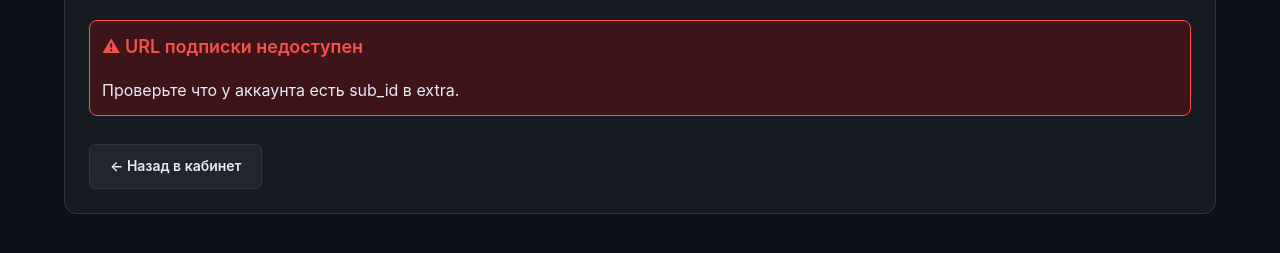
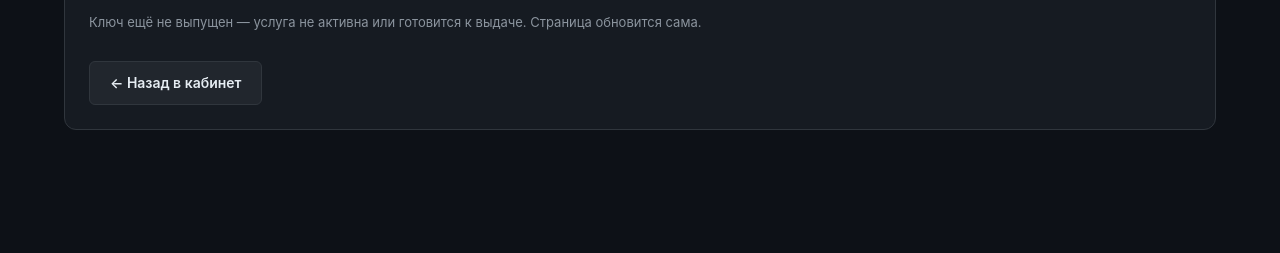
Before and after one commit to vasa57kam/datacenter-core, a FastAPI app: template backend/app/ui/templates/lk/config.html in a window 1280 px wide. Shown: the part 172-425 px from the top of the page. Run offline with FastAPI, Linux system fonts and the light colour scheme; the template is opened without the code that fills it, so the values that code supplies are empty; parts of the project's set-up code (start-up, migrations or seed data) failed here and were passed over.

Commit message:
auto: 2026-10-15_12:05

```diff
--- a/backend/app/ui/cabinet.py
+++ b/backend/app/ui/cabinet.py
@@ -55,6 +55,11 @@ def _ru_reason(r: str) -> str:
     return r
 
 
+TYPE_RU = {
+    "vpn": "Защищённый канал", "vps": "Сервер", "cctv": "Видеонаблюдение",
+    "hosting": "Хостинг", "storage": "Хранилище", "mail": "Почта",
+}
+templates.env.filters["ru_type"] = lambda t: TYPE_RU.get((t or "").lower(), t)
 templates.env.filters["ru_reason"] = _ru_reason
 templates.env.filters["ru_status"] = lambda s: RU_STATUS.get(s, s)
 templates.env.filters["ru_payreq"] = lambda s: RU_PAYREQ.get(s, s)
@@ -388,11 +393,12 @@ def service_config(service_id: int, request: Request, db: Session = Depends(get_
             cfg = get_adapter(node).render_config(db, account)
             link, sub_url, conf = cfg.get("link"), cfg.get("subscription_url"), cfg.get("config_text")
     qr_svg = ""
-    if link:
+    qr_target = sub_url or link
+    if qr_target:
         try:
             import qrcode
             from qrcode.image.svg import SvgPathImage
-            qr_svg = qrcode.make(link, image_factory=SvgPathImage).to_string(encoding="unicode")
+            qr_svg = qrcode.make(qr_target, image_factory=SvgPathImage).to_string(encoding="unicode")
         except Exception:
             qr_svg = ""
     return templates.TemplateResponse(request, "lk/config.html", {
--- a/backend/app/ui/templates/lk/config.html
+++ b/backend/app/ui/templates/lk/config.html
@@ -1,12 +1,11 @@
 {% extends "lk/base.html" %}
-{% block title %}Конфиг{% endblock %}
+{% block title %}Доступ{% endblock %}
 {% block content %}
 <style>
   .qr { background:#fff; padding:14px; border-radius:10px; display:inline-block; margin:10px 0; }
   .qr svg { width:230px; height:230px; display:block; }
   .sub-url { background:#161b22; border:1px solid #30363d; padding:12px; border-radius:8px; margin:16px 0; word-break:break-all; font-family:monospace; font-size:13px; }
   .btn-copy { background:#238636; color:#fff; border:none; padding:8px 16px; border-radius:6px; cursor:pointer; margin:4px; }
-  .btn-copy:hover { background:#2ea043; }
   .note-box { background:#0f2d1a; border:1px solid #3fb950; padding:12px; border-radius:8px; margin:16px 0; }
 </style>
 <div class="card">
@@ -15,40 +14,25 @@
 
   {% if sub_url %}
     <div class="note-box">
-      <h3 style="margin-top:0;color:#3fb950">✓ URL подписки (рекомендуется)</h3>
-      <p style="margin:8px 0">Скопируйте эту ссылку и импортируйте в v2rayNG / Hiddify / Shadowrocket:</p>
+      <h3 style="margin-top:0;color:#3fb950">Ваш ключ доступа</h3>
+      <p style="margin:8px 0">Скопируйте ссылку и вставьте её в ваше приложение (v2rayNG, Hiddify, Shadowrocket) или отсканируйте QR-код камерой.</p>
       <div class="sub-url">{{ sub_url }}</div>
       <button class="btn-copy" onclick="navigator.clipboard.writeText('{{ sub_url }}'); this.textContent='Скопировано!'; setTimeout(()=>this.textContent='Скопировать', 2000)">Скопировать</button>
-
       {% if qr_svg %}
-        <h3 style="margin-top:20px">QR-код подписки</h3>
+        <h3 style="margin-top:20px">QR-код</h3>
         <div class="qr">{{ qr_svg | safe }}</div>
-        <p class="note">Наведи камеру в v2rayNG / Hiddify / Shadowrocket — приложение импортирует подписку.</p>
-      {% else %}
-        <p class="note" style="color:#f85149">QR-код не сгенерирован (библиотека qrcode не установлена)</p>
+        <p class="note">Наведите камеру в приложении — ключ доступа добавится автоматически.</p>
       {% endif %}
     </div>
   {% else %}
-    <div class="note-box" style="background:#3d1418;border-color:#f85149">
-      <h3 style="margin-top:0;color:#f85149">⚠ URL подписки недоступен</h3>
-      <p>Проверьте что у аккаунта есть sub_id в extra.</p>
-    </div>
-  {% endif %}
-
-  {% if link %}
-    <details style="margin-top:20px">
-      <summary style="cursor:pointer;color:#58a6ff">Прямая ссылка vless:// (для опытных пользователей)</summary>
-      <div class="sub-url" style="margin-top:10px">{{ link }}</div>
-      <button class="btn-copy" onclick="navigator.clipboard.writeText('{{ link }}'); this.textContent='Скопировано!'; setTimeout(()=>this.textContent='Скопировать', 2000)">Скопировать</button>
-      <p class="note" style="margin-top:8px">⚠️ Прямая ссылка может не работать в новых версиях 3x-ui. Используйте URL подписки выше.</p>
-    </details>
+    <p class="note">Ключ ещё не выпущен — услуга не активна или готовится к выдаче. Страница обновится сама.</p>
   {% endif %}
 
   <p style="margin-top:28px"><a href="/lk/" class="btn secondary">← Назад в кабинет</a></p>
 </div>
 <script>
   const sid = {{ service.id }};
-  let hasLink = {{ 'true' if (sub_url or link) else 'false' }};
+  let hasLink = {{ 'true' if sub_url else 'false' }};
   async function tick() {
     try {
       const r = await fetch('/lk/services/' + sid + '/status.json');
--- a/backend/app/ui/templates/lk/landing.html
+++ b/backend/app/ui/templates/lk/landing.html
@@ -20,7 +20,7 @@
     {% for p in products %}
     <tr>
       <td>{{ p.name }}</td>
-      <td>{{ p.service_type | upper }}</td>
+      <td>{{ p.service_type | ru_type }}</td>
       <td>{{ (p.price_minor / 100) | round(2) }} ₽ / {% if p.unit == 'second' %}сек{% elif p.unit == 'minute' %}мин{% elif p.unit == 'month' %}мес{% elif p.unit == 'hour' %}ч{% elif p.unit == 'day' %}день{% else %}раз{% endif %}</td>
       <td><a href="/lk/order?product={{ p.code }}" class="btn">Подключить</a></td>
     </tr>
```
